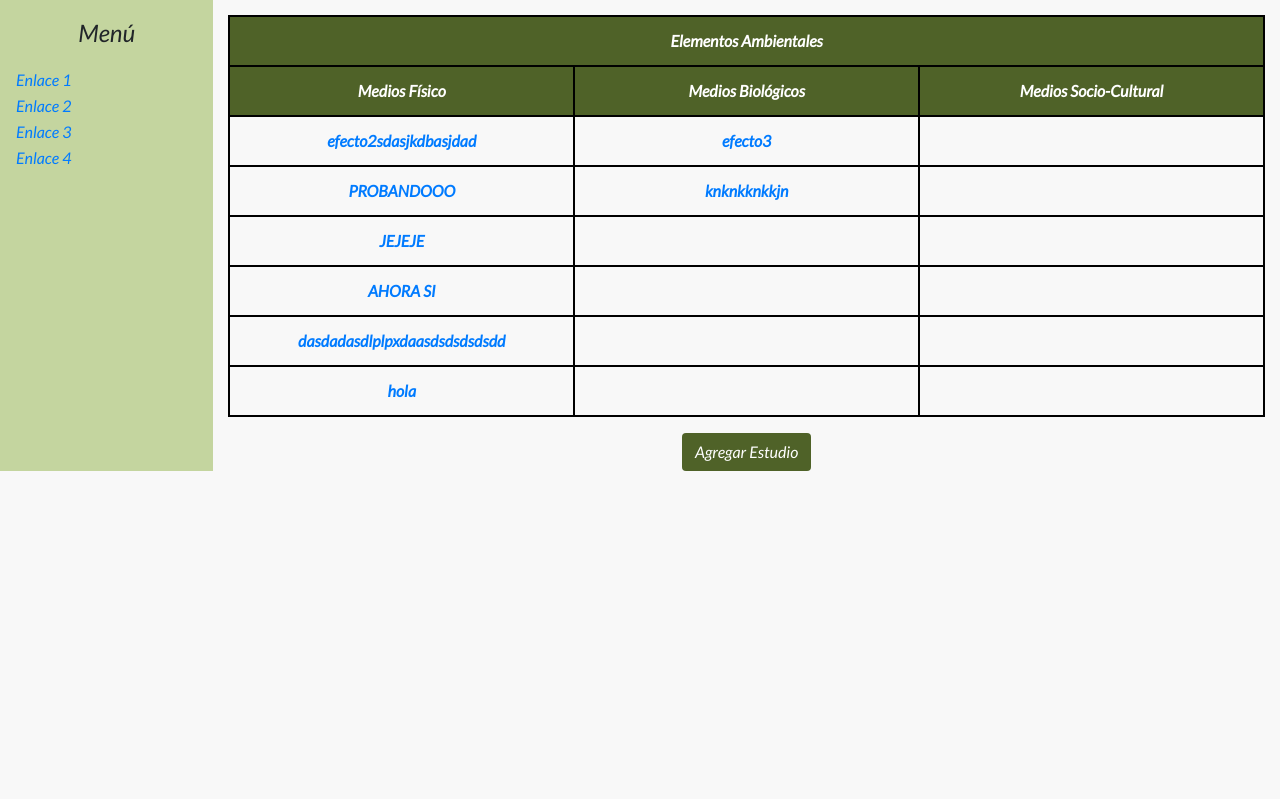
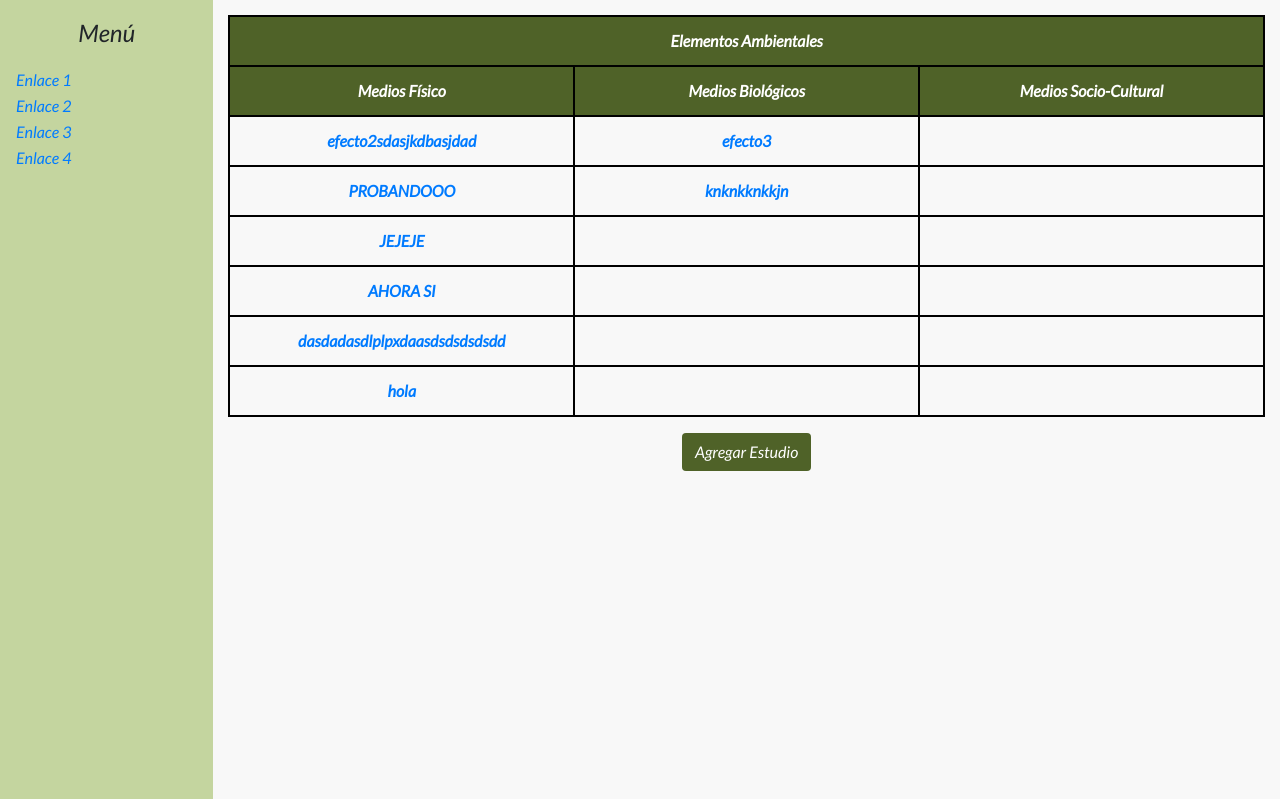
Before and after one commit to gnus19/EsIA-Karaota, a Django app: page /configuracion/index/ in a window 1280 px wide. Shown: the part 97-896 px from the top of the page. Before the commit the page ends 568 px from the top, so only its background shows below. Run offline with Django 3.2, Linux system fonts and the light colour scheme; data comes from the database, SQL or seed files in the repository; some libraries are stand-ins or nearby versions.

Commit message:
barra 100%

```diff
--- a/configuracion/static/css/main.css
+++ b/configuracion/static/css/main.css
@@ -2,6 +2,10 @@ html, body{
 	height: 100%;
 	background-color: rgb(248, 248, 248);
 	font-family: 'Lato', sans-serif;
+}
+
+.total_height{
+	height:100%;
 }
 
 .banner{
--- a/configuracion/templates/configuracion/base.html
+++ b/configuracion/templates/configuracion/base.html
@@ -25,7 +25,7 @@
 		<div class="row banner justify-content-center">
 			<h1>Estudio de Impacto Ambiental</h1>
 		</div>
-		<div class="row justify-content-center">
+		<div class="row justify-content-center total_height">
 			<div class="col-sm-4 col-xl-2 text-center menu">
 				<p class="mt-3">Menú</p>
 				<table class="tableav">
```
